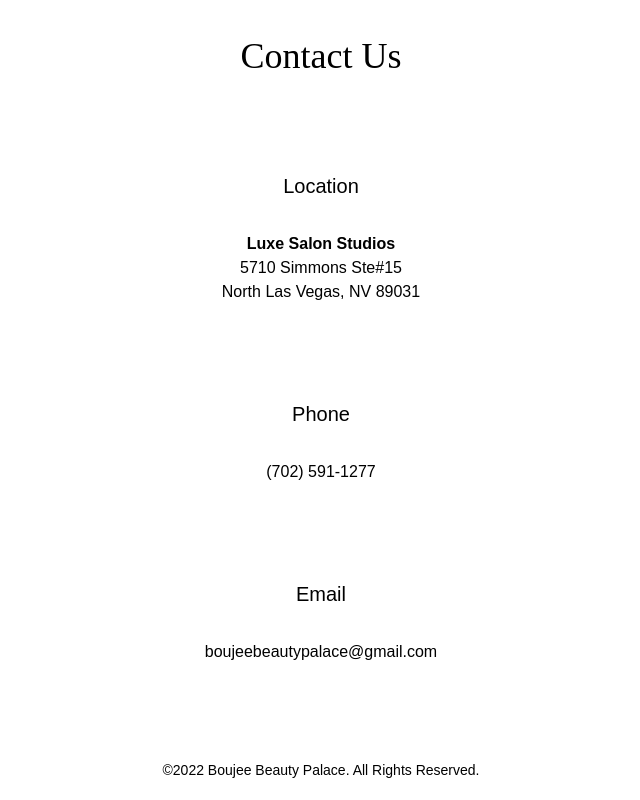
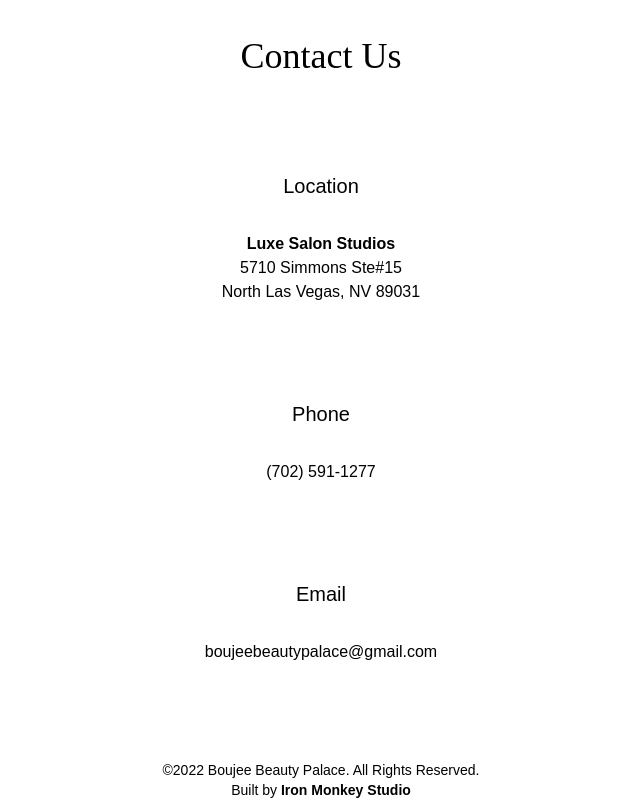
Before and after one commit to treanaslocum/boujee_beauty_palace, a Nuxt app: page /contact in a window 1280 px wide. Shown: the part 300-1100 px from the top of the page, without its empty margins (319-959 px from the left). Built offline with nearby package versions, Linux system fonts and the light colour scheme.

Commit message:
Add Iron Monkey Studio credit to footer

```diff
--- a/components/Footer.vue
+++ b/components/Footer.vue
@@ -1,8 +1,9 @@
 <template>
   <div>
-    <div class="flex items-center justify-center pt-24 text-sm">
+    <div class="flex flex-col items-center justify-center pt-24 text-sm">
 
       <p>©2022 Boujee Beauty Palace. All Rights Reserved.</p>
+      <p>Built by <a href="https://www.ironmonkeystudio.com" class="font-bold" target="_blank">Iron Monkey Studio</a></p>
     </div>
   </div>
 </template>
```
